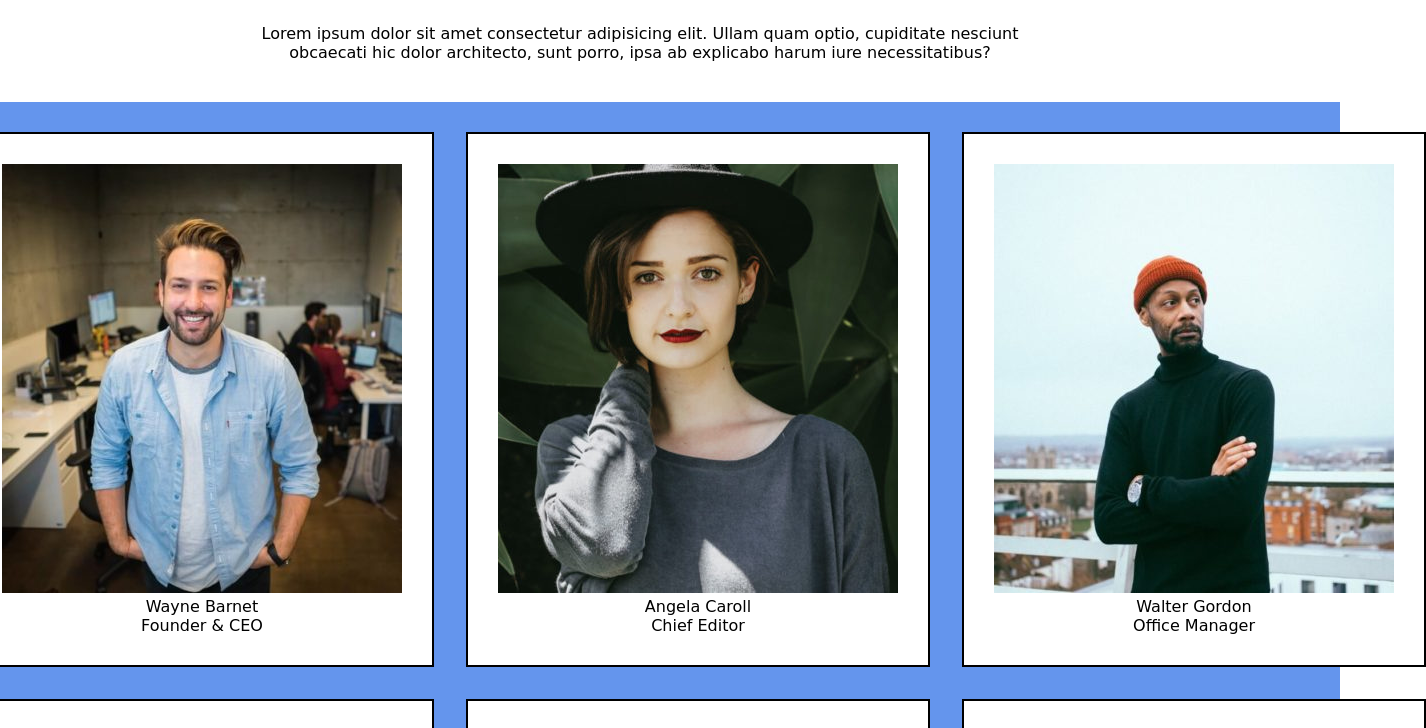
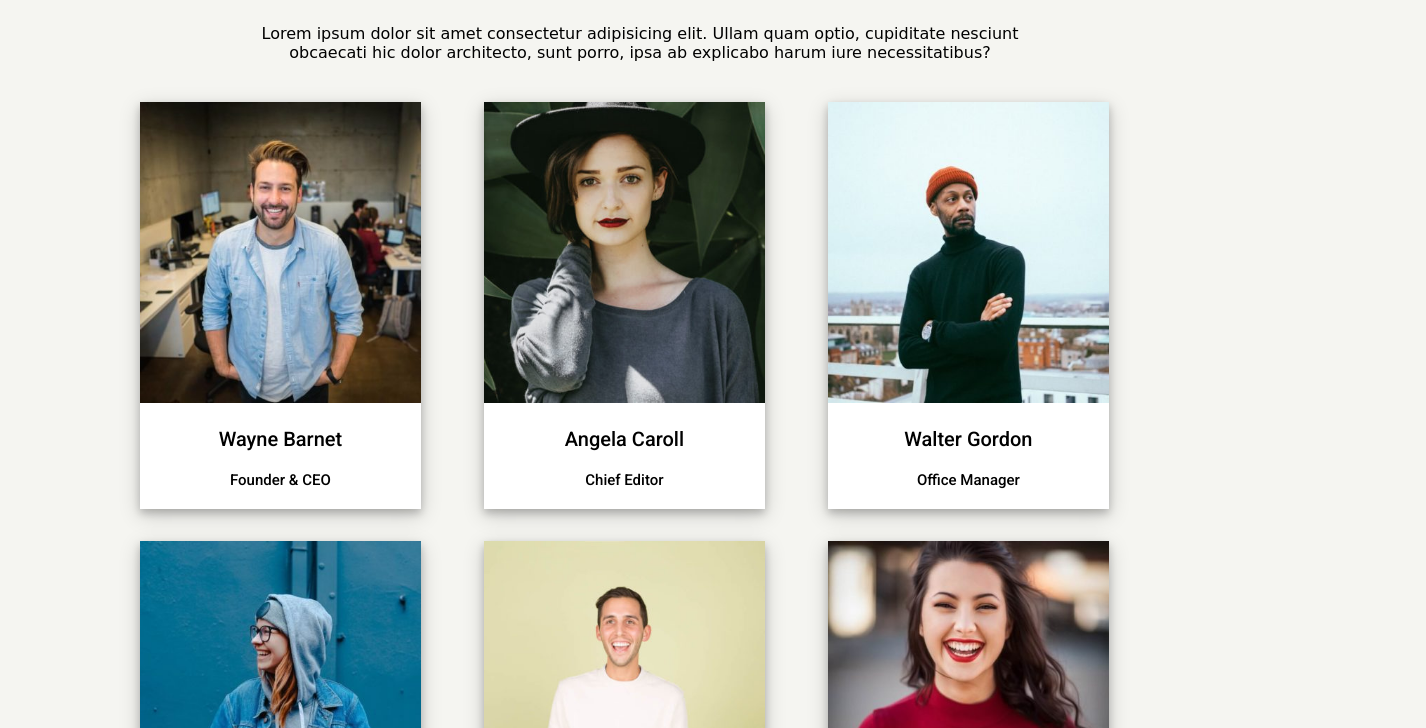
Before and after one commit to CalinCretu/js-our-team, a plain HTML site: page index.html in a window 1280 px wide. Shown: the part 94-822 px from the top of the page, 1426 px wide, since content can reach past the window. Drawn offline with Linux system fonts and the light colour scheme; a web font is replaced by a local one.

Commit message:
ADD - DOM_adjustments

```diff
--- a/css/app.css
+++ b/css/app.css
@@ -1,4 +1,5 @@
 @import url('https://fonts.googleapis.com/css2?family=Roboto:ital,wght@0,500;1,300;1,700&family=Salsa&display=swap');
+@import url('https://fonts.googleapis.com/css2?family=Open+Sans:wght@400;700&family=Roboto:ital,wght@0,500;1,300;1,700&family=Salsa&display=swap');
 
 * {
   margin: 0;
@@ -7,6 +8,7 @@
 }
 
 body {
+  background-color: rgb(245, 245, 241);
   font-family: 'Roboto', sans-serif;
   font-family: 'Salsa', cursive;
   display: flex;
@@ -33,18 +35,34 @@ p {
   display: grid;
   grid-template-columns: repeat(3, 1fr);
   grid-gap: 2rem;
-  width: 1400px;
+  width: 1000px;
   height: auto;
-  background-color: cornflowerblue;
-  padding: 30px;
+  margin-bottom: 50px;
 }
 
 .col {
+  font-family: 'Roboto', sans-serif;
+  background-color: rgb(255, 255, 255);
+  width: 90%;
   display: flex;
   flex-direction: column;
   justify-content: center;
   align-items: center;
-  padding: 30px;
-  background-color: white;
-  border: 2px solid black;
+  box-shadow: 0 4px 8px 0 rgba(0, 0, 0, 0.2), 0 6px 20px 0 rgba(0, 0, 0, 0.19);
 }
+
+.member-foto {
+  max-width: 100%;
+}
+
+.col>div {
+  margin-bottom: 20px;
+}
+
+.member-name {
+  font-size: 20px;
+}
+
+.member-role {
+  font-size: 15px;
+}
--- a/js/app.js
+++ b/js/app.js
@@ -46,7 +46,7 @@ for (let i = 0; i < membri.length; i++) {
   const currentMember = membri[i];
   const card = document.createElement('card');
   const containerDOMElement = document.querySelector('.container')
-  const cardContent = `<div class='col'><div><img class="member-foto" src="${currentMember.foto}" alt="" /></div> <div>${currentMember.nome}</div> <div>${currentMember.ruolo}</div>`;
+  const cardContent = `<div class='col'><div><img class="member-foto" src="${currentMember.foto}" alt="" /></div> <div class ="member-name">${currentMember.nome}</div> <div class ="member-role">${currentMember.ruolo}</div>`;
   console.log(cardContent);
 
   containerDOMElement.innerHTML += cardContent;
```
